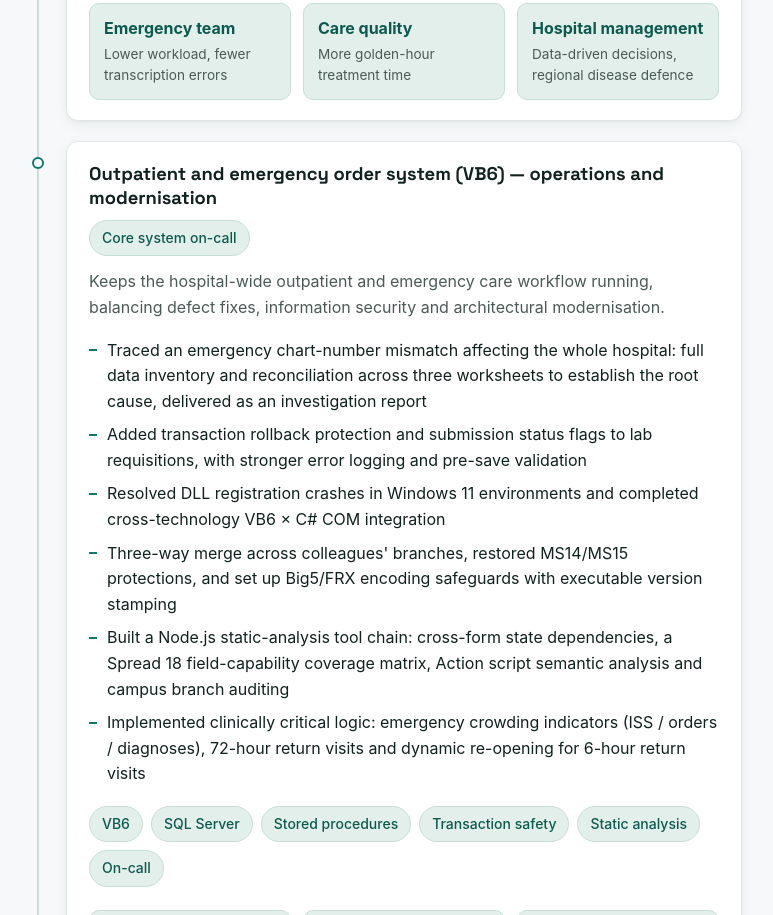
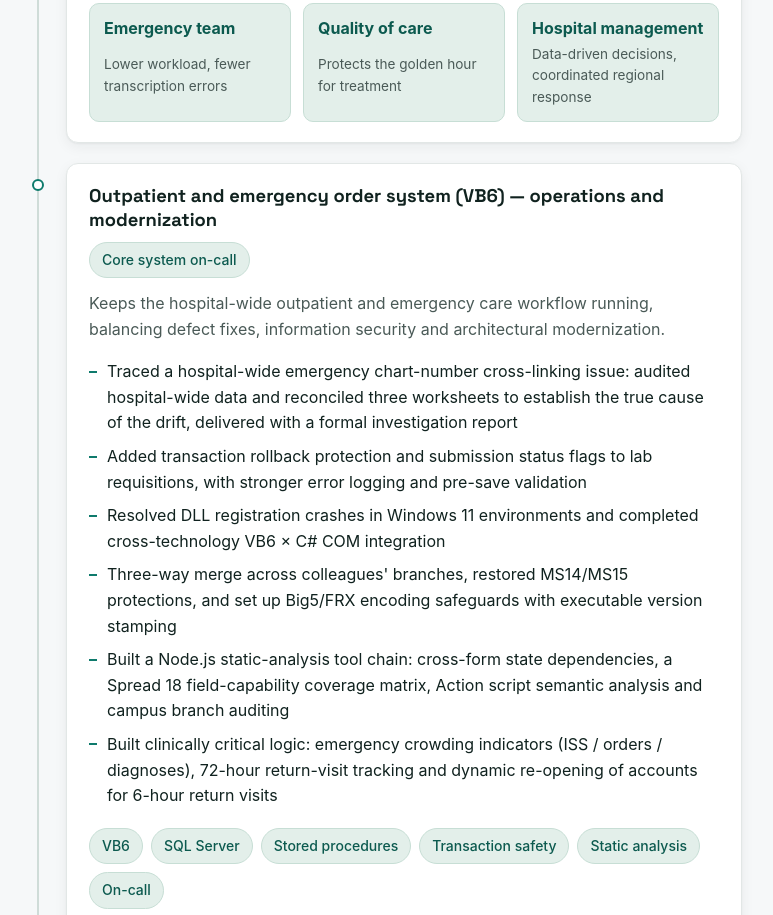
Before and after one commit to danielchai012/danielchai012.github.io, a plain HTML site: page index.html in a window 1280 px wide. Shown: the part 1885-2800 px from the top of the page, without its empty margins (399-1172 px from the left). Drawn offline with Linux system fonts and the light colour scheme.

Commit message:
修正英文版專案區偶發空白（顯示動畫觸發門檻）並校正翻譯：組織名稱（Tzu Chi Medical Foundation 等）與語義用詞

```diff
--- a/index.html
+++ b/index.html
@@ -14,7 +14,7 @@ var RESUME_I18N={en:{
   doc: {
     lang: "en",
     title: "Chai Kim-Feng — Resume | Software Engineer × Data Analyst",
-    description: "Resume of Chai Kim-Feng — Software Engineer × Data Analyst: Tzu Chi Medical Corporation Eastern Region Information Office, ReferSBAR emergency inter-hospital referral platform, outpatient and emergency medical information systems, full-stack development and applied AI"
+    description: "Resume of Chai Kim-Feng — Software Engineer × Data Analyst: Tzu Chi Medical Foundation Eastern Region Information Office, ReferSBAR emergency inter-hospital referral platform, outpatient and emergency medical information systems, full-stack development and applied AI"
   },
   t: {
     /* ---------- chrome ---------- */
@@ -47,7 +47,7 @@ var RESUME_I18N={en:{
 
     /* ---------- current role ---------- */
     "軟體工程師": "Software Engineer",
-    "慈濟醫療法人・東區資訊室": "Tzu Chi Medical Corporation · Eastern Region Information Office",
+    "慈濟醫療法人・東區資訊室": "Tzu Chi Medical Foundation · Information Office, Eastern Region",
     "2025年7月－至今": "Jul 2025 – Present",
     "工作地点：花蓮慈濟醫院": "Work location: Hualien Tzu Chi Hospital",
     "負責門急診核心資訊系統（CPOE 醫囑、掛號 RegList、EMR 電子病歷）開發與維護，On-call 支援急診不中斷":
@@ -55,9 +55,9 @@ var RESUME_I18N={en:{
     "參與急診跨院轉診平台 ReferSBAR 從規劃到上線的全開發流程（詳見下方關鍵專案）":
       "Full development cycle of ReferSBAR, the emergency inter-hospital referral platform, from planning to production (see Key projects below)",
     "復健科無紙化系統 RehaLink 全端開發，含排班演算法與系統效能優化":
-      "Full-stack development of RehaLink, the rehabilitation paperless system, including scheduling algorithms and performance optimisation",
+      "Full-stack development of RehaLink, the rehabilitation paperless system, including scheduling algorithms and performance optimization",
     "維運疾管署、健保署等法規資料交換介面（傳染病自動通報、電子轉診平台 API）":
-      "Maintain statutory data-exchange interfaces for the CDC and NHIA (automatic notifiable-disease reporting, electronic referral platform API)",
+      "Maintain statutory data-exchange interfaces for the Taiwan CDC and NHIA (automatic notifiable-disease reporting, electronic referral platform API)",
     "投入 LLM 與生成式 AI 在臨床文件自動化與開發生產力的導入研究":
       "Research and adoption of LLMs and generative AI for clinical document automation and development productivity",
     "跨部門需求溝通、工作月報與指標儀表板，支援臨床及行政管理決策":
@@ -66,10 +66,10 @@ var RESUME_I18N={en:{
     /* ---------- key projects ---------- */
     "以下專案績效濃縮自歷年每日工作記錄：從 Legacy 核心系統維運、全端新系統 0→1 上線，到 AI 落地應用。":
       "The project highlights below are condensed from my daily work records: legacy core system operations, full-stack systems built from 0 to 1, and applied AI.",
-    "ReferSBAR 急診跨院轉診協作平台": "ReferSBAR emergency inter-hospital referral platform",
+    "ReferSBAR 急診跨院轉診協作平台": "ReferSBAR inter-hospital emergency referral collaboration platform",
     "現職專案・已上線": "Current role · In production",
     "針對電話口述轉診造成的資訊不完整與人工抄寫錯誤，推動急診跨院轉診電子化，2026 年 7 月正式上線。":
-      "Digitised emergency inter-hospital referral to replace dictated phone handovers that caused incomplete information and manual transcription errors; launched in July 2026.",
+      "Digitized emergency inter-hospital referral to replace dictated phone handovers that caused incomplete information and manual transcription errors; launched in July 2026.",
     "參與系統規劃、資料庫 Schema 設計到前後端開發、整合測試與部署的全流程":
       "Owned the full path: system planning, database schema design, front-end and back-end development, integration testing and deployment",
     "SBAR 結構化電子表單與既有 HIS WinForm 透過 WebAPI 對接，設計免密碼登入（Magic Link）與角色權限控管":
@@ -86,17 +86,17 @@ var RESUME_I18N={en:{
     "健保署 API": "NHIA API",
     "急診團隊": "Emergency team",
     "減負荷、減少抄寫錯誤": "Lower workload, fewer transcription errors",
-    "醫療品質": "Care quality",
-    "爭取黃金救治時間": "More golden-hour treatment time",
+    "醫療品質": "Quality of care",
+    "爭取黃金救治時間": "Protects the golden hour for treatment",
     "醫院管理層": "Hospital management",
-    "數據決策、區域聯防": "Data-driven decisions, regional disease defence",
+    "數據決策、區域聯防": "Data-driven decisions, coordinated regional response",
 
-    "門急診醫囑系統（VB6）維運與現代化": "Outpatient and emergency order system (VB6) — operations and modernisation",
+    "門急診醫囑系統（VB6）維運與現代化": "Outpatient and emergency order system (VB6) — operations and modernization",
     "核心系統 On-call": "Core system on-call",
     "肩負全院門急診看診流程核心系統的穩定運作，兼顧缺陷修復、資安防護與架構現代化。":
-      "Keeps the hospital-wide outpatient and emergency care workflow running, balancing defect fixes, information security and architectural modernisation.",
+      "Keeps the hospital-wide outpatient and emergency care workflow running, balancing defect fixes, information security and architectural modernization.",
     "追查影響全院之急診病歷號串號問題：完成全院資料清查、對帳三張工作表確立漂移真因，並產出調查報告":
-      "Traced an emergency chart-number mismatch affecting the whole hospital: full data inventory and reconciliation across three worksheets to establish the root cause, delivered as an investigation report",
+      "Traced a hospital-wide emergency chart-number cross-linking issue: audited hospital-wide data and reconciled three worksheets to establish the true cause of the drift, delivered with a formal investigation report",
     "檢驗申請單導入交易回滾保護與提交狀態標記，強化錯誤日誌與存檔前檢核":
       "Added transaction rollback protection and submission status flags to lab requisitions, with stronger error logging and pre-save validation",
     "解決 Windows 11 環境 DLL 註冊異常閃退，並完成 VB6 × C# COM 跨技術串接":
@@ -106,7 +106,7 @@ var RESUME_I18N={en:{
     "自建 Node.js 靜態分析工具鏈：跨表單狀態依賴、Spread 18 域能力覆蓋矩陣、Action 指令碼語意分析與院區分叉清查":
       "Built a Node.js static-analysis tool chain: cross-form state dependencies, a Spread 18 field-capability coverage matrix, Action script semantic analysis and campus branch auditing",
     "開發急診擁塞指標（ISS／醫令／診斷）、72 小時返診、6 小時返診動態重開帳等臨床關鍵邏輯":
-      "Implemented clinically critical logic: emergency crowding indicators (ISS / orders / diagnoses), 72-hour return visits and dynamic re-opening for 6-hour return visits",
+      "Built clinically critical logic: emergency crowding indicators (ISS / orders / diagnoses), 72-hour return-visit tracking and dynamic re-opening of accounts for 6-hour return visits",
     "預存程序": "Stored procedures",
     "交易保護": "Transaction safety",
     "靜態分析": "Static analysis",
@@ -130,7 +130,7 @@ var RESUME_I18N={en:{
     "彙整離線看診、處方列印與連線回傳之佐證資料，支援醫院 HIMSS 評鑑作業":
       "Assembled evidence for offline care, prescription printing and reconnection sync to support the hospital's HIMSS assessment",
     "盤點並重構 RDLC 處方報表至中一刀橫向紙張規格，解決列印規格綁定問題":
-      "Audited and rebuilt RDLC prescription reports for 5-inch landscape paper, removing print-format lock-in",
+      "Audited and rebuilt the RDLC prescription reports onto half-sheet landscape report stock, removing print-format lock-in",
     "MVP 架構": "MVP architecture",
 
     "復健科無紙化作業系統 RehaLink": "RehaLink rehabilitation paperless workflow system",
@@ -138,7 +138,7 @@ var RESUME_I18N={en:{
     "復健科治療排班與治療記錄全面無紙化，涉及流程改造與大量 UI/UX 溝通。":
       "Paperless treatment scheduling and records for the rehabilitation department, involving workflow redesign and extensive UI/UX collaboration.",
     "優化治療排班演算法與預約防呆，時間軸 UI 調整提升治療師操作體驗":
-      "Optimised the treatment scheduling algorithm and added appointment error-proofing; timeline UI changes improved the therapist experience",
+      "Optimized the treatment scheduling algorithm and added appointment error-proofing; timeline UI changes improved the therapist experience",
     "架構重構：建立 Data/Services 介面層與依賴注入（DI），以 Fake Adapter 建立單元測試基礎":
       "Architectural refactoring: a Data/Services interface layer with dependency injection, using fake adapters to establish a unit-testing foundation",
     "排班讀取效能壓力測試並調整 Redis 快取策略；修復非同步寫入衝突":
@@ -161,12 +161,12 @@ var RESUME_I18N={en:{
     "開發 Inno Setup 自動打包腳本（build-installer.ps1）與 IIS 前置檢查":
       "Built an automated Inno Setup packaging script (build-installer.ps1) with IIS pre-flight checks",
     "疾管署傳染病 EMR 自動通報維運：排查加密與 XML 回寫失敗等問題，維護法規遵循、避免院端受罰":
-      "Operate the CDC notifiable-disease EMR auto-reporting pipeline: resolved encryption and XML write-back failures, keeping the hospital compliant and penalty-free",
-    "CDC 通報": "CDC reporting",
+      "Operate the Taiwan CDC notifiable-disease EMR auto-reporting pipeline: troubleshot encryption and XML write-back failures to keep the hospital compliant and penalty-free",
+    "CDC 通報": "Taiwan CDC reporting",
 
     /* ---------- work experience ---------- */
     "資料分析實習生": "Data Analytics Intern",
-    "佛教慈濟慈善事業基金會": "Buddhist Tzu Chi Foundation",
+    "佛教慈濟慈善事業基金會": "Buddhist Tzu Chi Charity Foundation",
     "2023年2月 - 2024年6月": "Feb 2023 – Jun 2024",
     "使用 Python 進行大量資料清洗和預處理，提升資料品質與可用性":
       "Cleaned and preprocessed large data sets in Python, improving data quality and usability",
@@ -175,7 +175,7 @@ var RESUME_I18N={en:{
     "透過 Power BI 創建互動式儀表板，協助管理層進行資料驅動決策":
       "Created interactive Power BI dashboards that supported data-driven decisions by management",
     "分析捐款趨勢和志工參與度，提供策略建議以優化資源配置":
-      "Analysed donation trends and volunteer engagement, with recommendations for better resource allocation",
+      "Analyzed donation trends and volunteer engagement, with recommendations for better resource allocation",
     "協助建立資料標準化流程，提升跨部門資料一致性":
       "Helped establish data standardisation processes, improving consistency across departments",
     "系統開發工讀生": "Systems Development Student Assistant",
@@ -193,7 +193,7 @@ var RESUME_I18N={en:{
       "Assisted with system documentation and user training",
 
     /* ---------- education ---------- */
-    "資訊科技與管理學系 碩士": "M.S. in Department of Information Technology and Management",
+    "資訊科技與管理學系 碩士": "M.S. in Information Technology and Management",
     "慈濟大學": "Tzu Chi University",
     "2023年9月 - 2025年6月": "Sep 2023 – Jun 2025",
     "主修課程：": "Core courses:",
@@ -201,7 +201,7 @@ var RESUME_I18N={en:{
       "Data science, business intelligence, information management, statistical analysis, machine learning",
     "碩士論文：": "Master's thesis:",
     "深度學習技術應用於乳房X光攝影": "Deep learning applied to mammography",
-    "資訊科技與管理學系 學士": "B.S. in Department of Information Technology and Management",
+    "資訊科技與管理學系 學士": "B.S. in Information Technology and Management",
     "慈濟科技大學（現已合併至慈濟大學）": "Tzu Chi University of Science and Technology (now merged into Tzu Chi University)",
     "2019年9月 - 2023年6月": "Sep 2019 – Jun 2023",
     "程式設計、資料庫系統、系統分析與設計、網頁程式設計、資訊管理":
@@ -211,12 +211,12 @@ var RESUME_I18N={en:{
       "Success factors of smart remote health care; driver eye-fatigue AI detection and face recognition",
 
     /* ---------- skills ---------- */
-    "醫療資訊系統": "Health information systems",
-    "CPOE 醫囑": "CPOE physician orders",
+    "醫療資訊系統": "Healthcare information systems",
+    "CPOE 醫囑": "CPOE order entry",
     "SBAR 轉診": "SBAR referral",
     "健保署電子轉診 API": "NHIA e-referral API",
-    "疾管署自動通報": "CDC auto-reporting",
-    "檢傷分類": "Triage classification",
+    "疾管署自動通報": "Taiwan CDC auto-reporting",
+    "檢傷分類": "Triage",
     "程式語言": "Programming languages",
     "後端與架構": "Back end & architecture",
     "MVP 模式": "MVP pattern",
@@ -229,7 +229,7 @@ var RESUME_I18N={en:{
     "Code Review 重構": "Code review & refactoring",
     "靜態分析工具鏈": "Static analysis tool chain",
     "效能壓力測試": "Load & performance testing",
-    "急診 On-call 維運": "Emergency on-call operations",
+    "急診 On-call 維運": "Emergency department on-call support",
     "Ubuntu／WSL2 開發環境": "Ubuntu / WSL2 development environment",
     "Linux 服務部署": "Linux service deployment",
     "AI 與 LLM 應用": "AI & LLM applications",
@@ -878,7 +878,7 @@ html.js .reveal.in{opacity:1;transform:none;transition:opacity .35s ease-out var
     });
     var revIO=new IntersectionObserver(function(es){
       for(var e=0;e<es.length;e++){if(es[e].isIntersecting){es[e].target.classList.add('in');revIO.unobserve(es[e].target);}}
-    },{threshold:.12});
+    },{threshold:0,rootMargin:'0px 0px -60px 0px'});
     document.querySelectorAll('.reveal').forEach(function(el){revIO.observe(el);});
   }else{
     document.querySelectorAll('.reveal').forEach(function(el){el.classList.add('in');});
```
